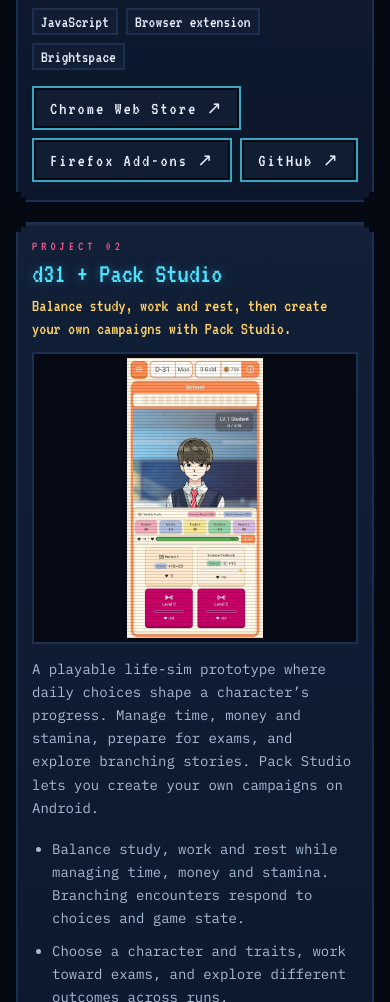
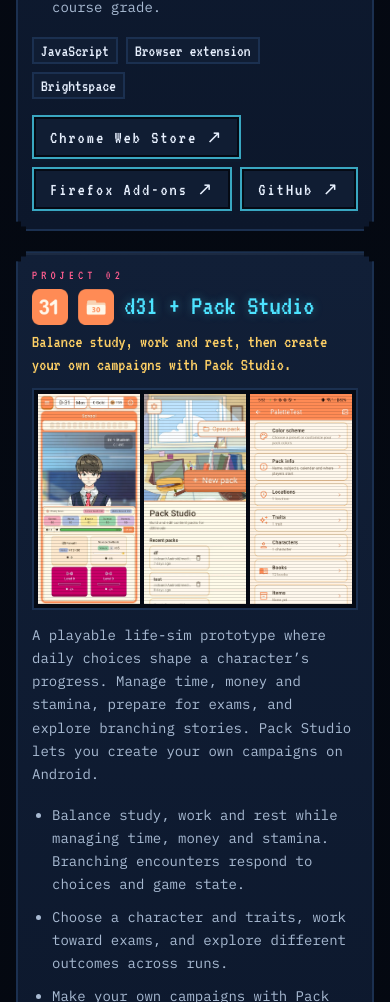
Before and after one commit to rishabh-mohan/rishabh-mohan.github.io, a plain HTML site: page index.html in a window 390 px wide. Shown: the part 1792-2794 px from the top of the page. Drawn offline with Linux system fonts and the light colour scheme; animation ran at ten frames a second.

Commit message:
Add project icons, d31 screenshot strip and Gemini Bridge diagram

```diff
--- a/app.js
+++ b/app.js
@@ -47,6 +47,16 @@ function linkBanner(project) {
 
 function projectVisual(project, section, lazy = false) {
   if (section === 5 && project.links) return linkBanner(project);
+  if (project.gallery) {
+    const frame = node('figure', '', 'visual screenshot-strip');
+    project.gallery.forEach(([file, alt, width, height]) => {
+      const image = node('img');
+      image.src = 'assets/' + file; image.alt = alt; image.width = width; image.height = height;
+      image.decoding = 'async'; if (lazy) image.loading = 'lazy';
+      frame.append(image);
+    });
+    return frame;
+  }
   const asset = (section === 3 && project.extra) || project.image;
   if (!asset) {
     // Announce the diagram as one image instead of reading its punctuation aloud.
--- a/mobile.css
+++ b/mobile.css
@@ -177,6 +177,11 @@
   /* Project cards. */
   .project { position: relative; padding: 16px 16px 18px; margin-bottom: 20px; clip-path: var(--m-notch); background: linear-gradient(#111f37, #0c172b); box-shadow: inset 0 0 0 2px #1b3050, inset 0 2px 0 2px rgba(232,241,255,.05); }
   .project .kicker { font-size: 13px; }
+  #mobile .project-heading { display: flex; align-items: center; gap: 10px; }
+  #mobile .project-icon { flex: 0 0 36px; width: 36px; height: 36px; object-fit: contain; }
+  #mobile .screenshot-strip { display: grid; grid-template-columns: repeat(3, minmax(0, 1fr)); gap: 4px; }
+  #mobile .screenshot-strip a { display: block; min-width: 0; }
+  #mobile .screenshot-strip img { width: 100%; height: 100%; max-height: none; aspect-ratio: 466 / 960; object-fit: cover; object-position: top; }
   .project h3 { font: inherit; font-size: 28px; line-height: 1.05; margin: 4px 0 6px; color: var(--m-cyan); text-shadow: 0 0 10px rgba(77,227,255,.35); }
   .project .tag { margin: 0 0 12px; color: var(--m-gold); font-size: 18px; line-height: 1.25; }
   .media { position: relative; margin: 0 0 14px; padding: 6px; background: #050a14; box-shadow: inset 0 0 0 2px #1b3050; }
--- a/mobile.js
+++ b/mobile.js
@@ -14,9 +14,12 @@ const posts = [];
     const more = mobileProjectDetails[project.name];
     const card = el('article', { className: 'project' },
       el('p', { className: 'kicker', textContent: `PROJECT ${String(i + 1).padStart(2, '0')}` }),
-      el('h3', { textContent: project.name }),
+      el('h3', { className: 'project-heading' }, ...[].concat(project.icon || []).map(icon => el('img', { className: 'project-icon', src: 'assets/' + icon, alt: '', width: 36, height: 36 })), el('span', { textContent: project.name })),
       el('p', { className: 'tag', textContent: project.tagline }));
-    if (project.image) {
+    if (project.gallery) {
+      card.append(el('figure', { className: 'media screenshot-strip' }, ...project.gallery.map(([file, alt, width, height]) =>
+        el('a', { href: 'assets/' + file, ariaLabel: 'Open full screenshot: ' + alt }, el('img', { src: 'assets/' + file, alt, width, height, loading: 'lazy' })))));
+    } else if (project.image) {
       const [file, alt, width, height] = project.image;
       card.append(el('figure', { className: 'media' }, el('img', { src: 'assets/' + file, alt, width, height, loading: 'lazy' })));
     } else if (project.art) {
--- a/projects.js
+++ b/projects.js
@@ -5,6 +5,7 @@ const labelsFor = project => project.sections || sections;
 const projects = [
   {
     name: 'Brightspace Canvas Wrapper',
+    icon: 'brightspace-icon.png',
     tagline: 'A Chrome and Firefox extension that gives Brightspace a Canvas-style dashboard.',
     detail: [
       'A browser extension that brings courses, deadlines and grades into one Canvas-style dashboard for Brightspace students. Available for Chrome and Firefox.',
@@ -20,6 +21,7 @@ const projects = [
   },
   {
     name: 'd31 + Pack Studio',
+    icon: ['d31-icon.png', 'pack-studio-icon.png'],
     tagline: 'Balance study, work and rest, then create your own campaigns with Pack Studio.',
     detail: [
       'A playable life-sim prototype where daily choices shape a character’s progress. Manage time, money and stamina, prepare for exams, and explore branching stories. Pack Studio lets you create your own campaigns on Android.',
@@ -31,11 +33,17 @@ const projects = [
     ],
     image: ['d31-gameplay.webp', 'd31 gameplay showing the schedule and activity choices', 466, 960],
     extra: ['pack-studio-screenshot.webp', 'Pack Studio showing its pack tools', 457, 960],
+    gallery: [
+      ['d31-gameplay.webp', 'd31: schedule and activity choices', 466, 960],
+      ['pack-studio-screenshot.webp', 'Pack Studio: create or open a content pack', 457, 960],
+      ['pack-studio-editor.webp', 'Pack Studio: edit locations, traits, characters, books and items', 1080, 2400]
+    ],
     demo: 'd31',
     links: [['d31 on GitHub', 'https://github.com/rishabh-mohan/d31'], ['Pack Studio on GitHub', 'https://github.com/rishabh-mohan/pack-studio']]
   },
   {
     name: 'rr-scraper',
+    icon: 'rr-scraper-icon.svg',
     tagline: 'A CLI that saves Royal Road stories as TXT, PDF, or EPUB.',
     detail: [
       'A terminal tool for taking Royal Road stories offline. Search by title or paste a story link, then export a book in the format that suits your reader.',
@@ -52,6 +60,7 @@ const projects = [
   },
   {
     name: 'Gemini Bridge',
+    image: ['gemini-bridge-diagram.svg', 'OpenCode sends coding requests through a local Gemini Bridge to a signed-in Gemini Enterprise browser session; responses return to OpenCode.', 720, 400],
     tagline: 'Use a Gemini Enterprise web account as a terminal coding agent, no API key needed.',
     detail: [
       'A bridge from browser-based Gemini Enterprise accounts to terminal coding tools. Built to make Purdue’s existing AI access usable in a coding workflow without a separate API key.',
@@ -61,8 +70,6 @@ const projects = [
       'Developers can use their organization’s available models inside OpenCode with the normal sign-in flow. This is an independent project, not an official Google integration.',
       'Find the setup steps, supported models, and launcher on GitHub.'
     ],
-    art: 'local client\n    |\n    v\n[ bridge.py ]  --->  Gemini',
-    artAlt: 'Diagram: a local client sends requests to bridge.py, which relays them to Gemini',
     links: [['hydrogen-bridge on GitHub', 'https://github.com/rishabh-mohan/hydrogen-bridge']]
   },
   {
--- a/styles.css
+++ b/styles.css
@@ -193,6 +193,8 @@ nav, .toolbar, .motion { font-size: .82rem; }
 .slot { color: var(--accent); font-size: .72rem; border: 1px solid var(--edge); padding: 0 .2rem; }
 .visual, .art { min-height: 0; overflow: hidden; border: 1px solid var(--media-edge); background: var(--media); display: grid; place-items: center; margin: 0; }
 .visual img { display: block; width: 100%; height: 100%; min-height: 0; object-fit: contain; }
+.visual.screenshot-strip { grid-template-columns: repeat(3, minmax(0, 1fr)); gap: 4px; }
+.visual.screenshot-strip img { min-width: 0; object-fit: cover; object-position: top; }
 .art { width: 100%; font-size: clamp(.65rem, 1vw, 1.05rem); line-height: 1.12; color: var(--accent); white-space: pre; }
 .window[draggable="false"] { user-select: auto; }
 #expanded { position: absolute; inset: 0; z-index: 3; display: flex; flex-direction: column; overflow: hidden; }
```
Also changed, not shown: assets/brightspace-icon.png (added), assets/d31-icon.png (added), assets/gemini-bridge-diagram.svg (added), assets/pack-studio-editor.webp (added), assets/pack-studio-icon.png (added), assets/rr-scraper-icon.svg (added).
